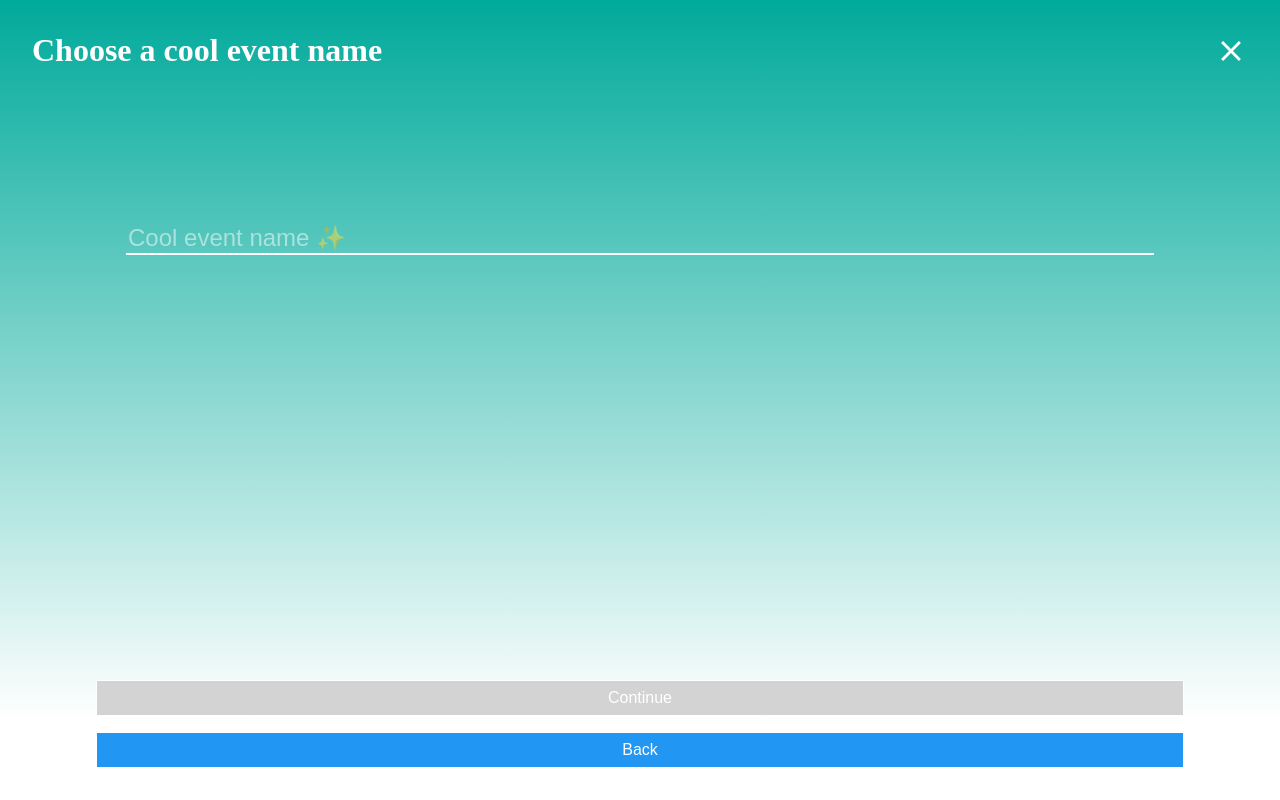
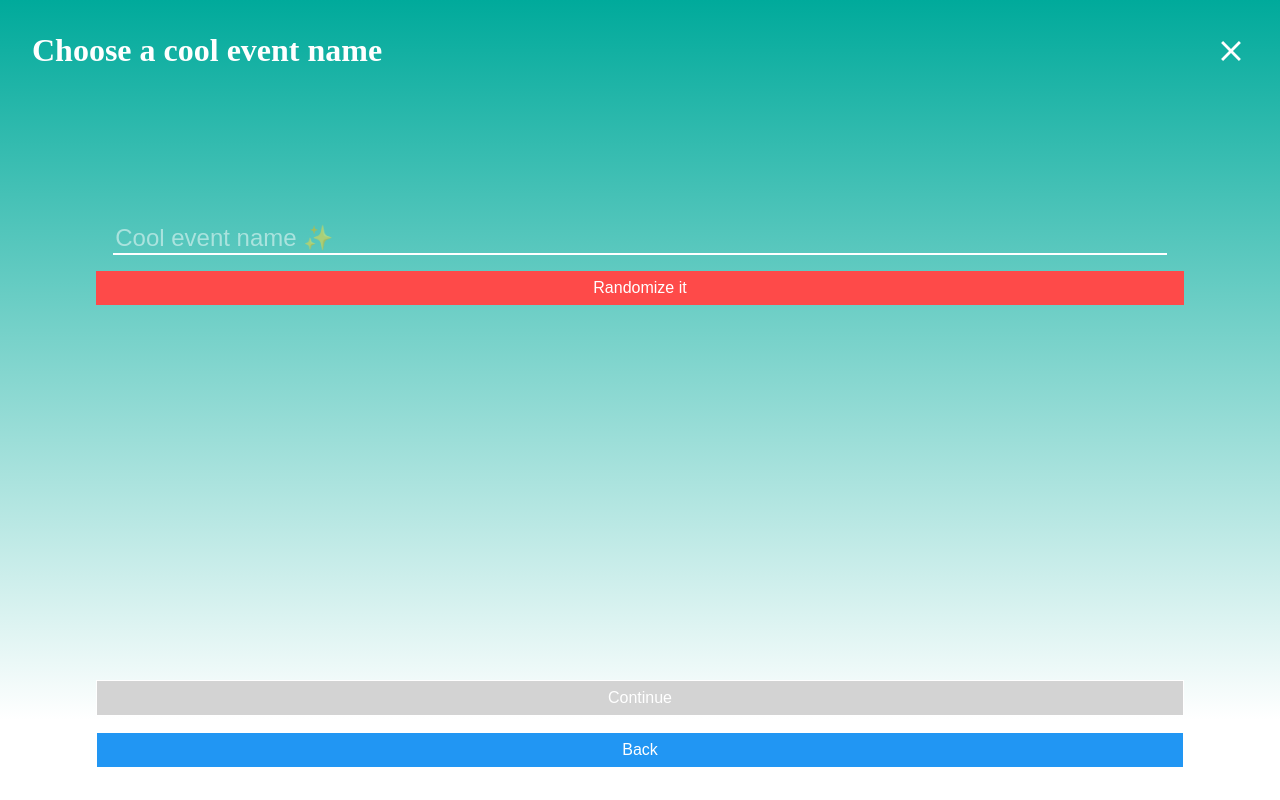
Before and after one commit to elcarpios/find-me, a React (Vite) app: page /planner/name in a window 1280 px wide. Built offline with nearby package versions, Linux system fonts and the light colour scheme.

Commit message:
Add Manu idea about randomize events name

```diff
--- a/src/components/common/buttons/primary/index.jsx
+++ b/src/components/common/buttons/primary/index.jsx
@@ -3,12 +3,13 @@ import { useHistory } from 'react-router';
 
 import * as S from './styles';
 
-const Primary = ({ children, to, disabled, bgColor }, ref) => {
+const Primary = ({ children, to, disabled, bgColor, onClickEvent, border = true }, ref) => {
   const history = useHistory();
-  const handleOnClick = useCallback(() => history.push(to), [history, to]);
+  const defaultHandleOnClick = useCallback(() => history.push(to), [history, to]);
+  const onClick = onClickEvent || defaultHandleOnClick;
 
   return (
-    <S.Button type="button" onClick={handleOnClick} disabled={disabled} ref={ref} bgColor={bgColor}>
+    <S.Button type="button" onClick={onClick} disabled={disabled} ref={ref} bgColor={bgColor} border={border} >
       { children }
     </S.Button>
   );
--- a/src/components/common/buttons/primary/styles.js
+++ b/src/components/common/buttons/primary/styles.js
@@ -3,7 +3,7 @@ import styled from 'styled-components';
 const Button = styled.button`
   color: ${props => props.theme.colors.secondary};
   background-color: ${props => props.bgColor || props.theme.colors.primary};
-  border: 1px solid ${props => props.theme.colors.secondary};
+  border: ${props => props.border ? `1px solid ${props.theme.colors.secondary}` : 'none'};
   padding: 0.5rem 0;
   font-size: 1rem;
   margin-top: 1rem;
--- a/src/pages/Planner/Name/index.jsx
+++ b/src/pages/Planner/Name/index.jsx
@@ -5,6 +5,14 @@ import CloseButton from 'components/skeleton/CloseButton';
 
 import * as S from './styles';
 import { ROUTES } from 'constants/routes';
+
+const COOL_NAMES = [
+  'The magic adventure 🛫',
+  'Hangover in las Vegas',
+  'Serendipia 2021 🦋',
+  'Bunkers Carmel 2020',
+  ''
+];
 
 const Name = () => {
   const inputRef = useRef(null);
@@ -36,6 +44,20 @@ const Name = () => {
           }}
           autoFocus
         ></S.Input>
+        <PrimaryButton
+          border={false}
+          bgColor="#FE4A49"
+          disabled={!COOL_NAMES.length}
+          onClickEvent={() => {
+            const index = Math.floor(Math.random() * (COOL_NAMES.length - 1));
+            const [name] = COOL_NAMES.splice(index, 1);
+
+            inputRef.current.value = name;
+            setInputValue(name);
+          }}
+        >
+          { COOL_NAMES.length ? 'Randomize it' : 'Sorry we need to think more names' }
+        </PrimaryButton>
       </S.Main>
       <S.ButtonsContainer>
         <PrimaryButton
--- a/src/pages/Planner/Name/styles.js
+++ b/src/pages/Planner/Name/styles.js
@@ -13,7 +13,7 @@ const Input = styled.input`
   color: ${props => props.theme.colors.secondary};
   background-color: transparent;
   align-self: center;
-  width: 80vw;
+  width: 82vw;
   margin-top: 5rem;
   border: 0;
   border-bottom: 2px solid ${props => props.theme.colors.secondary};
```
